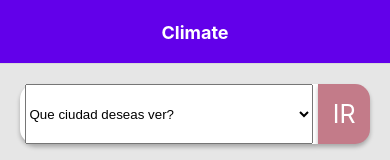
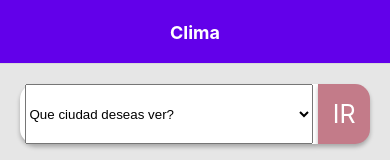
Before and after one commit to Carlos-Leguizamo/Weather-App, a React Native app: screen /Clima in a window 390 px wide. Shown: the top 160 px of the page. Built offline with nearby package versions, Linux system fonts and the light colour scheme.

Commit message:
cambios en la navegación

```diff
--- a/App.js
+++ b/App.js
@@ -1,11 +1,6 @@
 import React, {useState, useEffect} from "react";
-
 import Navigation from './app/navigations/Navigation';
 import AnimacionEntrada from "./components/Animaciones/AnimacionEntrada";
-
-
-
-
 
 export default function App() {
 
--- a/app/navigations/CiudadesStack.js
+++ b/app/navigations/CiudadesStack.js
@@ -10,8 +10,6 @@ const Stack = createStackNavigator();
 export default function CiudadesStack(){
     return(
         <Stack.Navigator
-
-          initialRouteName='ciudades'
 
           screenOptions={{
             headerStyle: {
@@ -28,7 +26,7 @@ export default function CiudadesStack(){
             },
           }}>
 
-            <Stack.Screen
+              <Stack.Screen
                 name="Ciudades"
                 component={Ciudades}
                 options={{title: "Ciudades"}}
--- a/app/navigations/ClimateStack.js
+++ b/app/navigations/ClimateStack.js
@@ -1,13 +1,15 @@
 import 'react-native-gesture-handler';
 import React from "react";
 import { createStackNavigator } from "@react-navigation/stack";
-import Climate from '../../screens/Climate';
+import Clima from '../../screens/Climate';
 
 const Stack = createStackNavigator();
 
 export default function ClimateStack(){
     return(
-        <Stack.Navigator screenOptions={{
+        <Stack.Navigator
+
+        screenOptions={{
             headerStyle: {
               backgroundColor: '#6200ea',
             },
@@ -23,9 +25,9 @@ export default function ClimateStack(){
           }}>
 
             <Stack.Screen
-                name="Climate"
-                component={Climate}
-                options={{title: "Climate"}}
+                name="Clima"
+                component={Clima}
+                options={{title: "Clima"}}
             />
         </Stack.Navigator>
     );
--- a/components/Home/AppStructure.js
+++ b/components/Home/AppStructure.js
@@ -67,7 +67,7 @@ const AppStructure = ({ navigation }) =>{
                 buttonStyle = {{backgroundColor: "lightgrey", borderWidth: 1,  borderColor: "#6200ea" }}
                 titleStyle= {{color: "#6200ea"}}
 
-                onPress = {() => navigation.navigate('Climate')}
+                onPress = {() => navigation.navigate('Clima')}
                 />
 
             </View>
--- a/package.json
+++ b/package.json
@@ -19,7 +19,7 @@
     "@react-navigation/native-stack": "^6.11.0",
     "@react-navigation/stack": "^6.0.0",
     "axios": "^0.23.0",
-    "expo": "~51.0.34",
+    "expo": "~51.0.38",
     "expo-status-bar": "~1.12.1",
     "react": "18.2.0",
     "react-dom": "18.2.0",
```
Also changed, not shown: assets/images/WhatsApp_Image_2024-09-25_at_11.16.27_AM-removebg-preview.png (deleted), 1 other file (tests, documents, lock files or other folders).
